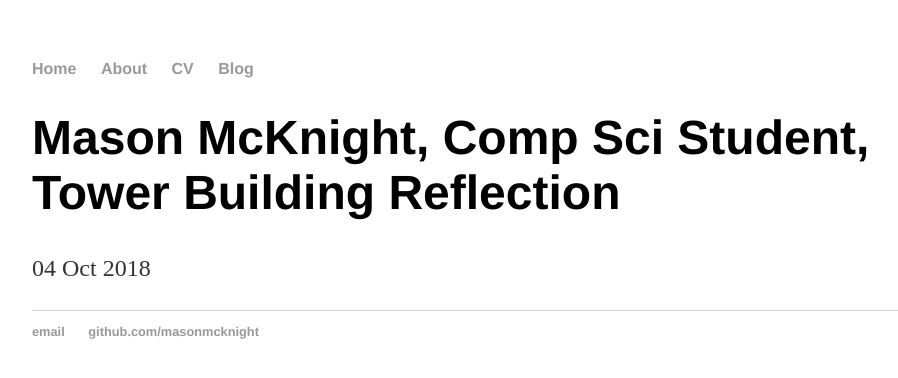
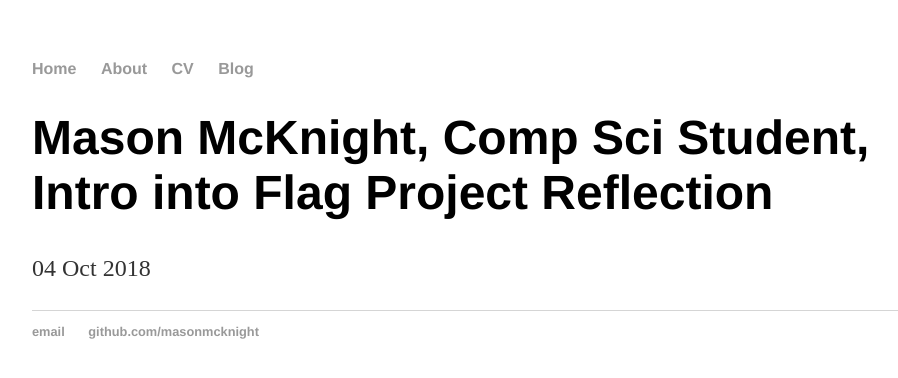
Before and after one commit to masonm6137/mas, a Jekyll site: the page built from _posts/2018-10-04-Mason-McKnight-intro-into-flag-project-reflection.md, in a window 1280 px wide. Shown: the top 378 px of the page, without its empty margins (160-1058 px from the left). Built offline with Jekyll 4.4.1, drawn with Linux system fonts in a browser that asks for light colours.

Commit message:
Update 2018-10-04-Mason-McKnight-intro-into-flag-project-reflection.md

```diff
--- a/_posts/2018-10-04-Mason-McKnight-intro-into-flag-project-reflection.md
+++ b/_posts/2018-10-04-Mason-McKnight-intro-into-flag-project-reflection.md
@@ -1,5 +1,5 @@
 ---
 layout: post
-title: "Mason McKnight, Comp Sci Student, Tower Building Reflection"
+title: "Mason McKnight, Comp Sci Student, Intro into Flag Project Reflection"
 date: 2018-10-04
 ---
```
